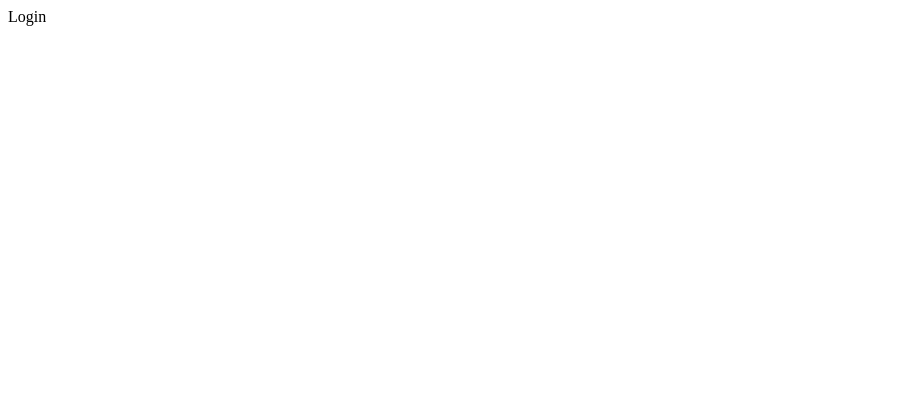
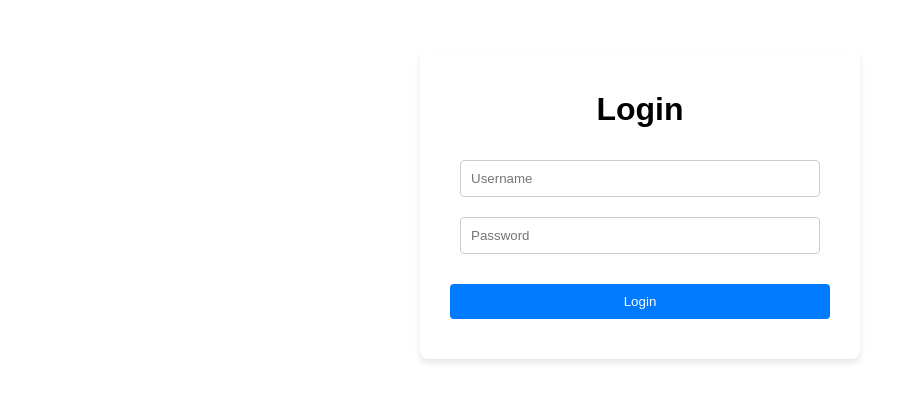
Before and after one commit to cherrynana320/DJANGO-REACT-TUTORIAL, a React (Vite) app in the folder frontend/: page /login in a window 1280 px wide. Shown: the top 402 px of the page, without its empty margins (0-914 px from the left). Built offline with nearby package versions, Linux system fonts and the light colour scheme.

Commit message:
Making a form,homepage and note component

```diff
--- a/frontend/src/App.jsx
+++ b/frontend/src/App.jsx
@@ -1,7 +1,7 @@
 import react from 'react';
 import { BrowserRouter, Routes, Route, Navigate } from 'react-router-dom';
 import Login from './pages/Login';
-import Register from './pages/Login';
+import Register from './pages/Register';
 import Home from './pages/Home';
 import NotFound from './pages/NotFound';
 import ProtectedRoute from './components/ProtectedRoute';
@@ -31,6 +31,7 @@ function App() {
             }
           />
           <Route path="/login" element={<Login />} />
+          <Route path="/logout" element={<Logout />} />
           <Route path="/register" element={<RegisterAndLogout />} />
           <Route path="*" element={<NotFound />}></Route>
         </Routes>
--- /dev/null
+++ b/frontend/src/components/Form.jsx
@@ -0,0 +1,68 @@
+import { useState } from 'react';
+import api from '../api';
+import { useNavigate } from 'react-router-dom';
+import { ACCESS_TOKEN, REFRESH_TOKEN } from '../constants';
+import '../styles/Form.css';
+
+// 여기서 route는 api url, method는 api의 기능
+function Form({ route, method }) {
+  const [username, setUsername] = useState('');
+  const [password, setPassword] = useState('');
+  const [loading, setLoading] = useState(false);
+  const navigate = useNavigate();
+
+  const name = method === 'login' ? 'Login' : 'Register';
+
+  const handleSubmit = async (e) => {
+    setLoading(true);
+    e.preventDefault();
+
+    try {
+      // 요청 보내기
+      const res = await api.post(route, { username, password });
+
+      // 로그인 요청이면
+      if (method === 'login') {
+        // 토큰들을 저장한 후에
+        localStorage.setItem(ACCESS_TOKEN, res.data.access);
+        localStorage.setItem(REFRESH_TOKEN, res.data.refresh);
+        // Home 페이지로 이동
+        navigate('/');
+      }
+      // 회원가입 요청이면
+      else {
+        // 회원 가입 완료 후에 login 페이지로 이동
+        navigate('/login');
+      }
+    } catch (error) {
+      alert(error);
+    } finally {
+      setLoading(false);
+    }
+  };
+
+  return (
+    <form onSubmit={handleSubmit} className="form-container">
+      <h1>{name}</h1>
+      <input
+        className="form-input"
+        type="text"
+        value={username}
+        onChange={(e) => setUsername(e.target.value)}
+        placeholder="Username"
+      />
+      <input
+        className="form-input"
+        type="password"
+        value={password}
+        onChange={(e) => setPassword(e.target.value)}
+        placeholder="Password"
+      />
+      <button className="form-button" type="submit">
+        {name}
+      </button>
+    </form>
+  );
+}
+
+export default Form;
--- /dev/null
+++ b/frontend/src/components/Note.jsx
@@ -0,0 +1,19 @@
+import React from 'react';
+import '../styles/Note.css';
+
+function Note({ note, onDelete }) {
+  const formattedDate = new Date(note.created_at).toLocaleDateString('en-US');
+
+  return (
+    <div className="note-container">
+      <p className="note-title">{note.title}</p>
+      <p className="note-content">{note.content}</p>
+      <p className="note-date">{formattedDate}</p>
+      <button className="delete-button" onClick={() => onDelete(note.id)}>
+        Delete
+      </button>
+    </div>
+  );
+}
+
+export default Note;
--- a/frontend/src/components/ProtectedRoute.jsx
+++ b/frontend/src/components/ProtectedRoute.jsx
@@ -6,7 +6,7 @@ import { useState, useEffect } from 'react';
 
 function ProtectedRoute({ children }) {
   // 인증 상태 관리
-  const [isAuthoruized, setIsAuthorized] = useState(null);
+  const [isAuthorized, setIsAuthorized] = useState(null);
 
   // useEffect : 컴포넌트가 렌더링될 때 초기화 작업을 수행하고, 초기 상태를 설정
   useEffect(() => {
@@ -57,12 +57,12 @@ function ProtectedRoute({ children }) {
   };
 
   // 인증 상태가 아직 확인되지 않은 경우 로딩 상태를 표시
-  if (isAuthoruized === null) {
+  if (isAuthorized === null) {
     return <div>Loading...</div>;
   }
 
   // 인증된 경우 자식 컴포넌트를 렌더링하고, 그렇지 않은 경우 로그인 페이지로 리디렉션
-  return isAuthoruized ? children : <Navigate to="/login" />;
+  return isAuthorized ? children : <Navigate to="/login" />;
 }
 
 export default ProtectedRoute;
--- a/frontend/src/pages/Home.jsx
+++ b/frontend/src/pages/Home.jsx
@@ -1,5 +1,87 @@
+import { useState, useEffect } from 'react';
+import api from '../api';
+import Note from '../components/Note';
+import '../styles/Home.css';
+
 function Home() {
-  return <div>Home</div>;
+  const [notes, setNotes] = useState([]);
+  const [content, setContent] = useState('');
+  const [title, setTitle] = useState('');
+
+  useEffect(() => {
+    getNotes();
+  }, []);
+
+  const getNotes = () => {
+    api
+      .get('/api/notes/')
+      .then((res) => res.data)
+      .then((data) => {
+        setNotes(data);
+        console.log(data);
+      })
+      .catch((err) => alert(err));
+  };
+
+  const deleteNote = (id) => {
+    api
+      .delete(`/api/notes/delete/${id}/`)
+      .then((res) => {
+        if (res.status === 204) alert('Note deleted!');
+        else alert('Failed to delete note.');
+        getNotes();
+      })
+      .catch((error) => alert(error));
+  };
+
+  const createNote = (e) => {
+    e.preventDefault();
+    api
+      .post('/api/notes/', { content, title })
+      .then((res) => {
+        if (res.status === 201) alert('Note created!');
+        else alert('Failed to make note.');
+        getNotes();
+      })
+      .catch((err) => alert(err));
+  };
+
+  return (
+    <div>
+      <div>
+        <h2>Notes</h2>
+        {notes.map((note) => (
+          <Note note={note} onDelete={deleteNote} />
+        ))}
+      </div>
+      <h2>Create a Note</h2>
+      <form onSubmit={createNote}>
+        <label htmlFor="title">Title:</label>
+        <br />
+        <input
+          type="text"
+          id="title"
+          name="title"
+          required
+          onChange={(e) => setTitle(e.target.value)}
+          value={title}
+        />
+        <label htmlFor="content">Content:</label>
+        <br />
+        <textarea
+          id="content"
+          name="content"
+          required
+          value={content}
+          onChange={(e) => {
+            setContent(e.target.value);
+          }}
+        ></textarea>
+        <br />
+        <input type="submit" value="Submit"></input>
+      </form>
+    </div>
+  );
 }
 
 export default Home;
--- a/frontend/src/pages/Login.jsx
+++ b/frontend/src/pages/Login.jsx
@@ -1,5 +1,7 @@
+import Form from '../components/Form';
+
 function Login() {
-  return <div>Login</div>;
+  return <Form route="/api/token/" method="login" />;
 }
 
 export default Login;
--- a/frontend/src/pages/NotFound.jsx
+++ b/frontend/src/pages/NotFound.jsx
@@ -1,5 +1,10 @@
 function NotFound() {
-  return <div>NotFound</div>;
+  return (
+    <div>
+      <h1>404 Not Found</h1>
+      <p>The page you're looking for does not exist</p>
+    </div>
+  );
 }
 
 export default NotFound;
--- a/frontend/src/pages/Register.jsx
+++ b/frontend/src/pages/Register.jsx
@@ -1,5 +1,7 @@
+import Form from '../components/Form';
+
 function Register() {
-  return <div>Register</div>;
+  return <Form route="/api/user/register/" method="register" />;
 }
 
 export default Register;
--- /dev/null
+++ b/frontend/src/styles/Form.css
@@ -0,0 +1,36 @@
+.form-container {
+  display: flex;
+  flex-direction: column;
+  align-items: center;
+  justify-content: center;
+  margin: 50px auto;
+  padding: 20px;
+  border-radius: 8px;
+  box-shadow: 0 4px 6px rgba(0, 0, 0, 0.1);
+  max-width: 400px;
+}
+
+.form-input {
+  width: 90%;
+  padding: 10px;
+  margin: 10px 0;
+  border: 1px solid #ccc;
+  border-radius: 4px;
+  box-sizing: border-box;
+}
+
+.form-button {
+  width: 95%;
+  padding: 10px;
+  margin: 20px 0;
+  background-color: #007bff;
+  color: white;
+  border: none;
+  border-radius: 4px;
+  cursor: pointer;
+  transition: background-color 0.2s ease-in-out;
+}
+
+.form-button:hover {
+  background-color: #0056b3;
+}
--- /dev/null
+++ b/frontend/src/styles/Home.css
@@ -0,0 +1,68 @@
+/* Container for the whole page */
+div {
+  font-family: Arial, sans-serif;
+}
+
+/* Styles for the notes section */
+.notes-section {
+  margin-bottom: 2rem;
+}
+
+.notes-section h2 {
+  color: #333;
+  font-size: 24px;
+}
+
+/* Styles for individual notes - assuming your Note component has some container element */
+.note {
+  background-color: #f9f9f9;
+  border-left: 5px solid #007bff;
+  margin: 10px 0;
+  padding: 10px 15px;
+  border-radius: 5px;
+}
+
+/* Styles for the form section */
+form {
+  background-color: #fff;
+  padding: 20px;
+  border-radius: 8px;
+  box-shadow: 0 2px 4px rgba(0, 0, 0, 0.1);
+  max-width: 500px;
+  margin: auto;
+}
+
+form h2 {
+  color: #333;
+  font-size: 24px;
+  margin-bottom: 20px;
+}
+
+form label {
+  font-weight: bold;
+  margin-top: 10px;
+}
+
+form input,
+form textarea {
+  width: 100%;
+  padding: 8px;
+  margin: 8px 0 16px;
+  border: 1px solid #ccc;
+  border-radius: 4px;
+  box-sizing: border-box;
+}
+
+form input[type='submit'] {
+  background-color: #007bff;
+  color: white;
+  padding: 10px 20px;
+  border: none;
+  border-radius: 4px;
+  cursor: pointer;
+  font-size: 16px;
+}
+
+form input[type='submit']:hover {
+  background-color: #0056b3;
+}
--- /dev/null
+++ b/frontend/src/styles/Note.css
@@ -0,0 +1,33 @@
+.note-container {
+  padding: 10px;
+  margin: 20px 0;
+  border: 1px solid #ccc;
+  border-radius: 5px;
+}
+
+.note-title {
+  color: #333;
+}
+
+.note-content {
+  color: #666;
+}
+
+.note-date {
+  color: #999;
+  font-size: 0.8rem;
+}
+
+.delete-button {
+  background-color: #f44336; /* Red */
+  color: white;
+  border: none;
+  padding: 10px 20px;
+  border-radius: 5px;
+  cursor: pointer;
+  transition: background-color 0.3s;
+}
+
+.delete-button:hover {
+  background-color: #d32f2f; /* Darker red */
+}
```
Also changed, not shown: frontend/src/styles/LoadingIndicator.css (added, +23 -0 lines), 2 other files (tests, documents, lock files or other folders).
